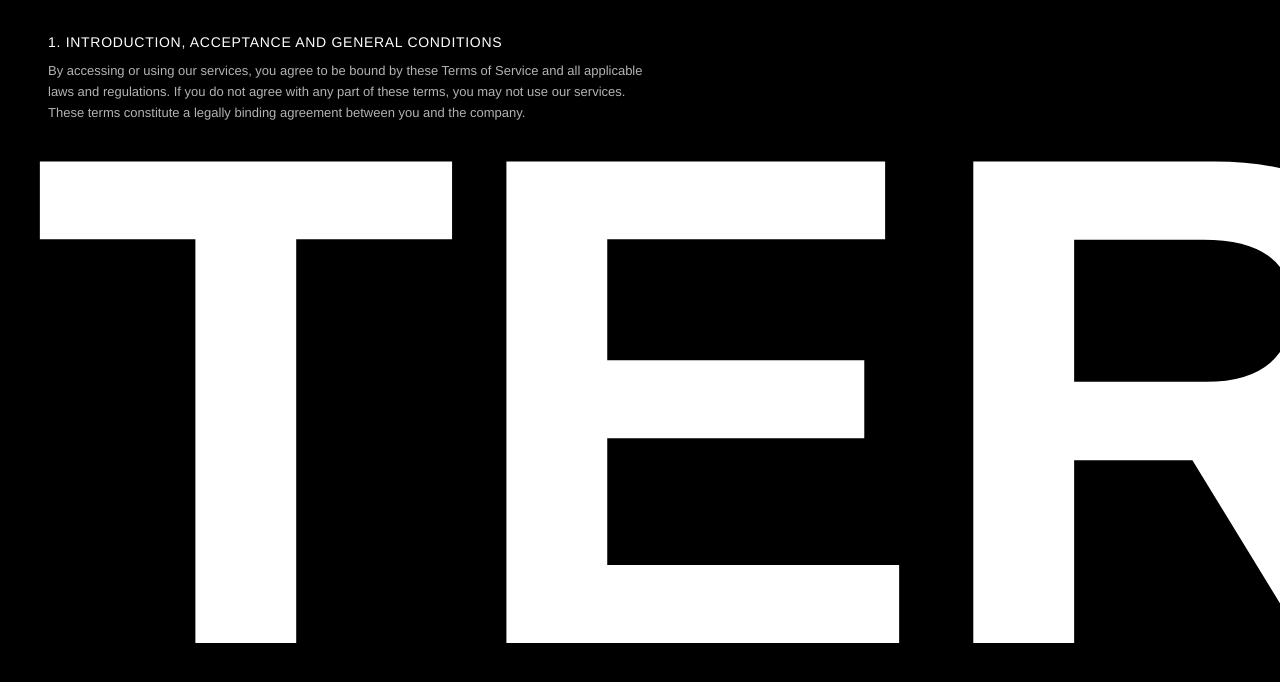
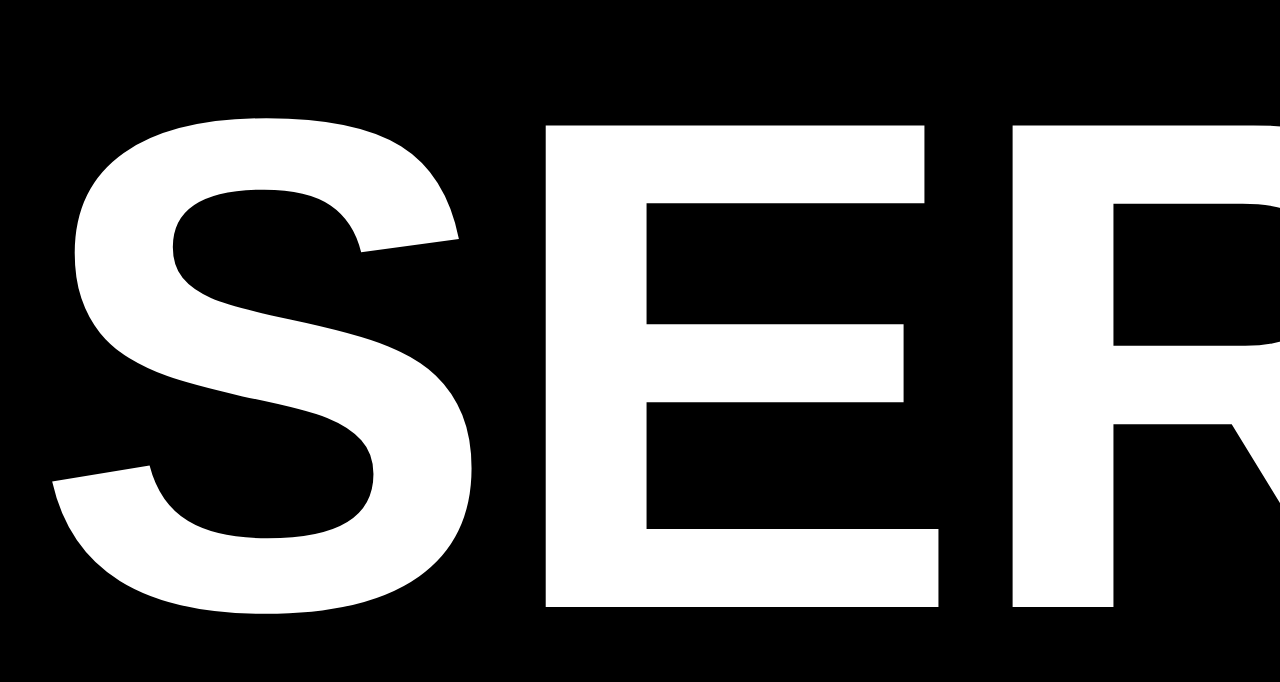
Before and after one commit to vinividivicilala/lolo, a Next.js app in the folder faq/: page /terms-of-service in a window 1280 px wide. Shown: the top 682 px of the page. Built offline with nearby package versions, Linux system fonts and the light colour scheme.

Commit message:
Update page.tsx

```diff
--- a/faq/app/terms-of-service/page.tsx
+++ b/faq/app/terms-of-service/page.tsx
@@ -67,10 +67,7 @@ export default function TermsOfServicePage() {
       container.style.cursor = "grab";
     };
 
-    // Wheel event for horizontal scroll
     window.addEventListener("wheel", handleWheel, { passive: false });
-
-    // Drag events
     container.addEventListener("mousedown", handleMouseDown);
     window.addEventListener("mousemove", handleMouseMove);
     window.addEventListener("mouseup", handleMouseUp);
@@ -95,43 +92,6 @@ export default function TermsOfServicePage() {
         position: "relative",
       }}
     >
-      {/* Section Title */}
-      <div
-        style={{
-          position: "absolute",
-          top: 0,
-          left: 0,
-          right: 0,
-          zIndex: 10,
-          padding: "2rem 3rem",
-        }}
-      >
-        <div
-          style={{
-            fontWeight: "400",
-            fontSize: "14px",
-            lineHeight: "1.5",
-            color: "#ffffff",
-            letterSpacing: "0.05em",
-            marginBottom: "0.5rem",
-          }}
-        >
-          1. INTRODUCTION, ACCEPTANCE AND GENERAL CONDITIONS
-        </div>
-        <div
-          style={{
-            fontWeight: "400",
-            fontSize: "13px",
-            lineHeight: "1.6",
-            color: "rgba(255, 255, 255, 0.7)",
-            maxWidth: "600px",
-          }}
-        >
-          By accessing or using our services, you agree to be bound by these Terms of Service and all applicable laws and regulations. If you do not agree with any part of these terms, you may not use our services. These terms constitute a legally binding agreement between you and the company.
-        </div>
-      </div>
-
-      {/* Horizontal Scrolling Text */}
       <div
         ref={containerRef}
         style={{
@@ -145,14 +105,68 @@ export default function TermsOfServicePage() {
         <div
           ref={textRef}
           style={{
-            fontWeight: "700",
-            fontSize: "700px",
-            lineHeight: "1",
+            fontWeight: "400",
+            fontSize: "20px",
+            lineHeight: "1.6",
             padding: "0 2rem",
             color: "#ffffff",
+            whiteSpace: "normal",
+            display: "inline-block",
+            width: "800px",
+            maxWidth: "80vw",
           }}
         >
-          TERMS OF SERVICES
+          <h1 style={{ fontWeight: "700", fontSize: "700px", margin: "0 0 100px 0", lineHeight: "1" }}>
+            TERMS OF SERVICES
+          </h1>
+
+          <h2 style={{ fontWeight: "600", fontSize: "32px", margin: "60px 0 20px 0" }}>
+            1. Introduction, Acceptance and General Conditions
+          </h2>
+          <p style={{ marginBottom: "30px" }}>
+            By accessing or using our services, you agree to be bound by these Terms of Service and all applicable laws and regulations.
+            If you do not agree with any part of these terms, you may not use our services. These terms constitute a legally binding
+            agreement between you and the company.
+          </p>
+
+          <h2 style={{ fontWeight: "600", fontSize: "32px", margin: "60px 0 20px 0" }}>
+            2. Use of Services
+          </h2>
+          <p style={{ marginBottom: "30px" }}>
+            You agree to use our services only for lawful purposes and in accordance with these Terms. You are responsible for
+            maintaining the confidentiality of your account and for all activities that occur under your account.
+          </p>
+
+          <h2 style={{ fontWeight: "600", fontSize: "32px", margin: "60px 0 20px 0" }}>
+            3. Intellectual Property
+          </h2>
+          <p style={{ marginBottom: "30px" }}>
+            All content, features, and functionality of our services are owned by the company and are protected by international
+            copyright, trademark, patent, trade secret, and other intellectual property laws.
+          </p>
+
+          <h2 style={{ fontWeight: "600", fontSize: "32px", margin: "60px 0 20px 0" }}>
+            4. Limitation of Liability
+          </h2>
+          <p style={{ marginBottom: "30px" }}>
+            To the fullest extent permitted by law, the company shall not be liable for any indirect, incidental, special,
+            consequential, or punitive damages arising out of or relating to your use of our services.
+          </p>
+
+          <h2 style={{ fontWeight: "600", fontSize: "32px", margin: "60px 0 20px 0" }}>
+            5. Changes to Terms
+          </h2>
+          <p style={{ marginBottom: "30px" }}>
+            We reserve the right to modify these Terms at any time. We will notify you of any changes by posting the new Terms
+            on this page. Your continued use of the services after such modifications constitutes your acceptance of the new Terms.
+          </p>
+
+          <h2 style={{ fontWeight: "600", fontSize: "32px", margin: "60px 0 20px 0" }}>
+            6. Contact Information
+          </h2>
+          <p style={{ marginBottom: "100px" }}>
+            If you have any questions about these Terms, please contact us at legal@company.com.
+          </p>
         </div>
       </div>
     </div>
```
